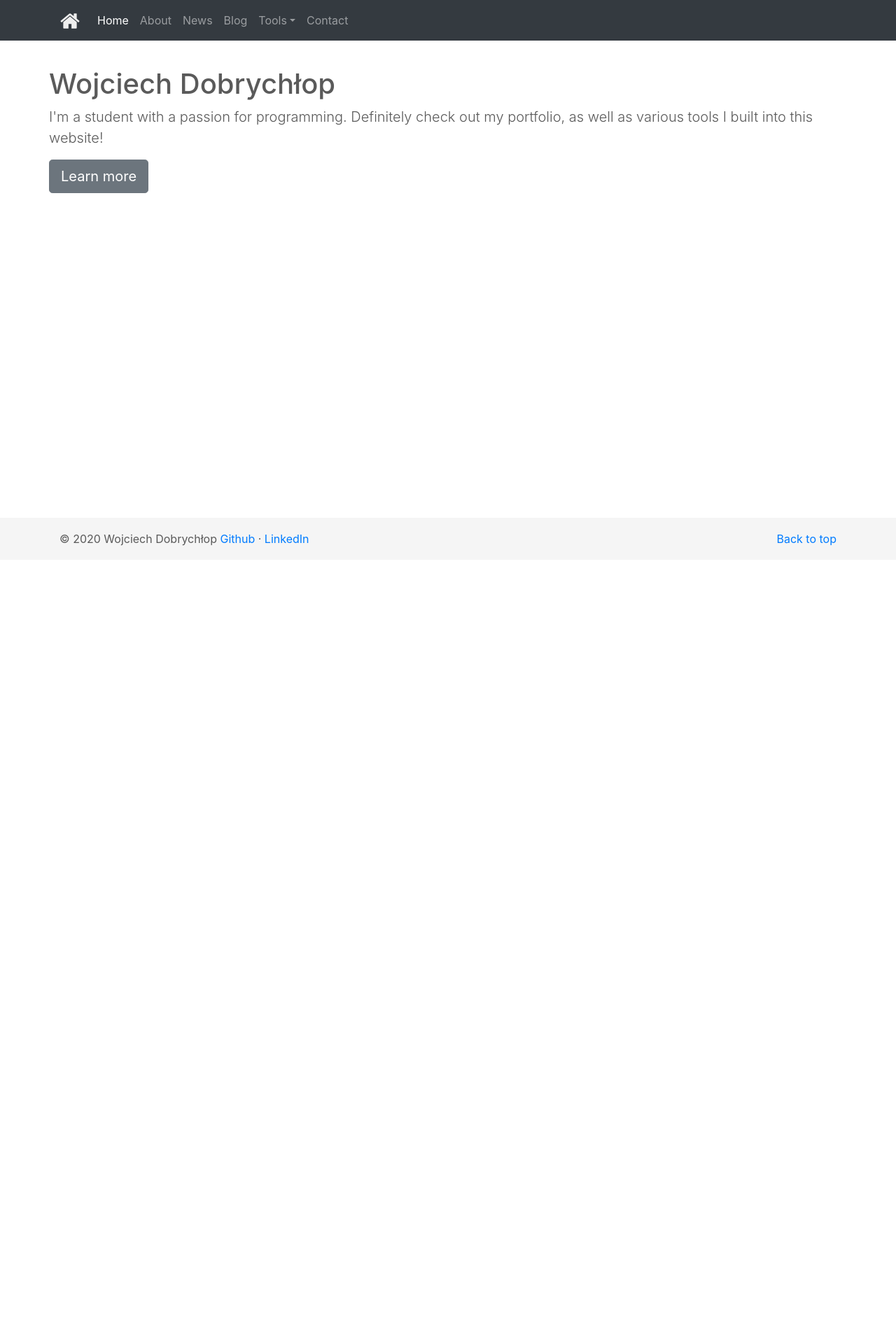
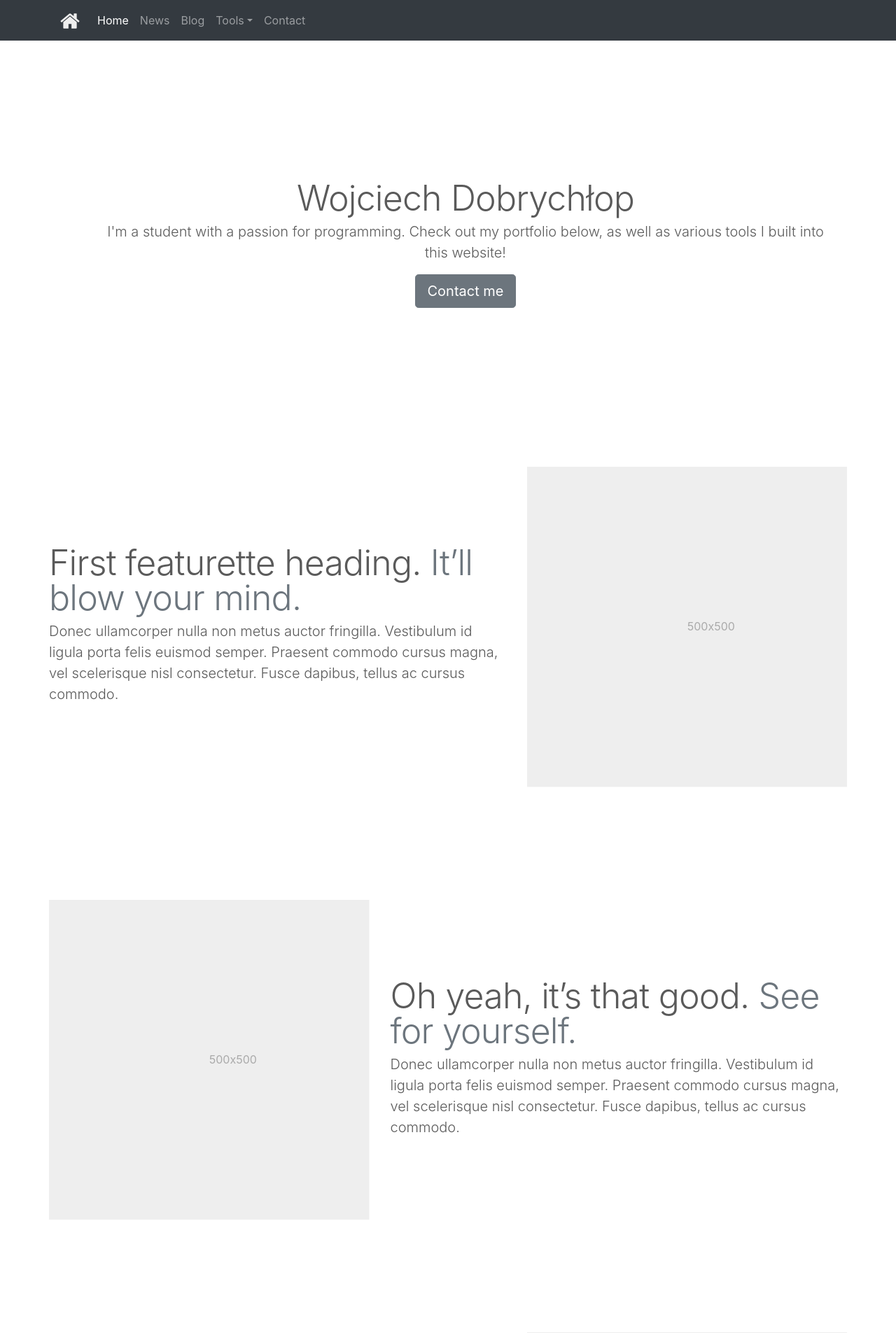
Before and after one commit to WojDob/portfolio-website, a Django app: page / in a window 1280 px wide. Shown: the top 1905 px of the page at 70% size. Before the commit the page ends 780 px from the top, so only its background shows below. Run offline with Django 3.2, Linux system fonts and the light colour scheme; some libraries are stand-ins or nearby versions.

Commit message:
Changed the look of the homepage

```diff
--- a/myapp/static/myapp/css/carousel.css
+++ b/myapp/static/myapp/css/carousel.css
@@ -6,8 +6,16 @@ body {
   padding-top: 3rem;
   padding-bottom: 3rem;
   color: #5a5a5a;
+
 }
 
+.center-text{
+  text-align: center;
+    padding-top: 50px;
+  padding-right: 30px;
+  padding-bottom: 50px;
+  padding-left: 80px;
+}
 
 /* CUSTOMIZE THE CAROUSEL
 -------------------------------------------------- */
--- a/myapp/templates/myapp/base.html
+++ b/myapp/templates/myapp/base.html
@@ -2,7 +2,7 @@
 <!doctype html>
 <html>
   <head>
-    <title>Myproject | {% block page_title %}{% endblock %}</title>
+    <title>WojDob | {% block page_title %}{% endblock %}</title>
     <!-- Required meta tags -->
     <meta charset="utf-8">
     <meta name="viewport" content="width=device-width, initial-scale=1, shrink-to-fit=no">
@@ -31,9 +31,6 @@
                 <a class="nav-link" href="{% url 'myapp:home' %}">Home
                   <span class="sr-only">(current)</span>
                 </a>
-              </li>
-              <li class="nav-item {% block nav-item-about %}{% endblock %}">
-                <a class="nav-link" href="{% url 'myapp:about' %}">About</a>
               </li>
               <li class="nav-item {% block nav-item-news %}{% endblock %}">
                 <a class="nav-link" href="{% url 'news:home' %}">News</a>
--- a/myapp/templates/myapp/index.html
+++ b/myapp/templates/myapp/index.html
@@ -8,14 +8,55 @@
 <div class="container mt-5">
   <div class="row">
     <main role="main" class="inner cover">
-      <h1 class="cover-heading">Wojciech Dobrychłop</h1>
-      <p class="lead">I'm a student with a passion for programming. Definitely check out my portfolio, as well
-      as various tools I built into this website!</p>
-      <p class="lead">
-        <a href="{% url 'myapp:about' %}" class="btn btn-lg btn-secondary">Learn more</a>
-      </p>
+      <div class="center-text">
+        <h1 class="featurette-heading">Wojciech Dobrychłop</h1>
+        <p class="lead">I'm a student with a passion for programming. Check out my portfolio below, as well
+        as various tools I built into this website!</p>
+        <p class="lead">
+          <a href="{% url 'myapp:contact' %}" class="btn btn-lg btn-secondary">Contact me</a>
+        </p>
+      </div>
     </main>
-  </div>
+    <hr class="featurette-divider">
+
+    <div class="row featurette">
+      <div class="col-md-7">
+        <h2 class="featurette-heading">First featurette heading. <span class="text-muted">It’ll blow your mind.</span></h2>
+        <p class="lead">Donec ullamcorper nulla non metus auctor fringilla. Vestibulum id ligula porta felis euismod semper. Praesent commodo cursus magna, vel scelerisque nisl consectetur. Fusce dapibus, tellus ac cursus commodo.</p>
+      </div>
+      <div class="col-md-5">
+        <svg class="bd-placeholder-img bd-placeholder-img-lg featurette-image img-fluid mx-auto" width="500" height="500" xmlns="http://www.w3.org/2000/svg" preserveAspectRatio="xMidYMid slice" focusable="false" role="img" aria-label="Placeholder: 500x500"><title>Placeholder</title><rect width="100%" height="100%" fill="#eee"/><text x="50%" y="50%" fill="#aaa" dy=".3em">500x500</text></svg>
+      </div>
+    </div>
+
+    <hr class="featurette-divider">
+
+    <div class="row featurette">
+      <div class="col-md-7 order-md-2">
+        <h2 class="featurette-heading">Oh yeah, it’s that good. <span class="text-muted">See for yourself.</span></h2>
+        <p class="lead">Donec ullamcorper nulla non metus auctor fringilla. Vestibulum id ligula porta felis euismod semper. Praesent commodo cursus magna, vel scelerisque nisl consectetur. Fusce dapibus, tellus ac cursus commodo.</p>
+      </div>
+      <div class="col-md-5 order-md-1">
+        <svg class="bd-placeholder-img bd-placeholder-img-lg featurette-image img-fluid mx-auto" width="500" height="500" xmlns="http://www.w3.org/2000/svg" preserveAspectRatio="xMidYMid slice" focusable="false" role="img" aria-label="Placeholder: 500x500"><title>Placeholder</title><rect width="100%" height="100%" fill="#eee"/><text x="50%" y="50%" fill="#aaa" dy=".3em">500x500</text></svg>
+      </div>
+    </div>
+
+    <hr class="featurette-divider">
+
+    <div class="row featurette">
+      <div class="col-md-7">
+        <h2 class="featurette-heading">And lastly, this one. <span class="text-muted">Checkmate.</span></h2>
+        <p class="lead">Donec ullamcorper nulla non metus auctor fringilla. Vestibulum id ligula porta felis euismod semper. Praesent commodo cursus magna, vel scelerisque nisl consectetur. Fusce dapibus, tellus ac cursus commodo.</p>
+      </div>
+      <div class="col-md-5">
+        <svg class="bd-placeholder-img bd-placeholder-img-lg featurette-image img-fluid mx-auto" width="500" height="500" xmlns="http://www.w3.org/2000/svg" preserveAspectRatio="xMidYMid slice" focusable="false" role="img" aria-label="Placeholder: 500x500"><title>Placeholder</title><rect width="100%" height="100%" fill="#eee"/><text x="50%" y="50%" fill="#aaa" dy=".3em">500x500</text></svg>
+      </div>
+    </div>
+
+    <hr class="featurette-divider">
+
+    <!-- /END THE FEATURETTES -->
   </div>
 </div>
+
 {% endblock content %}
```
